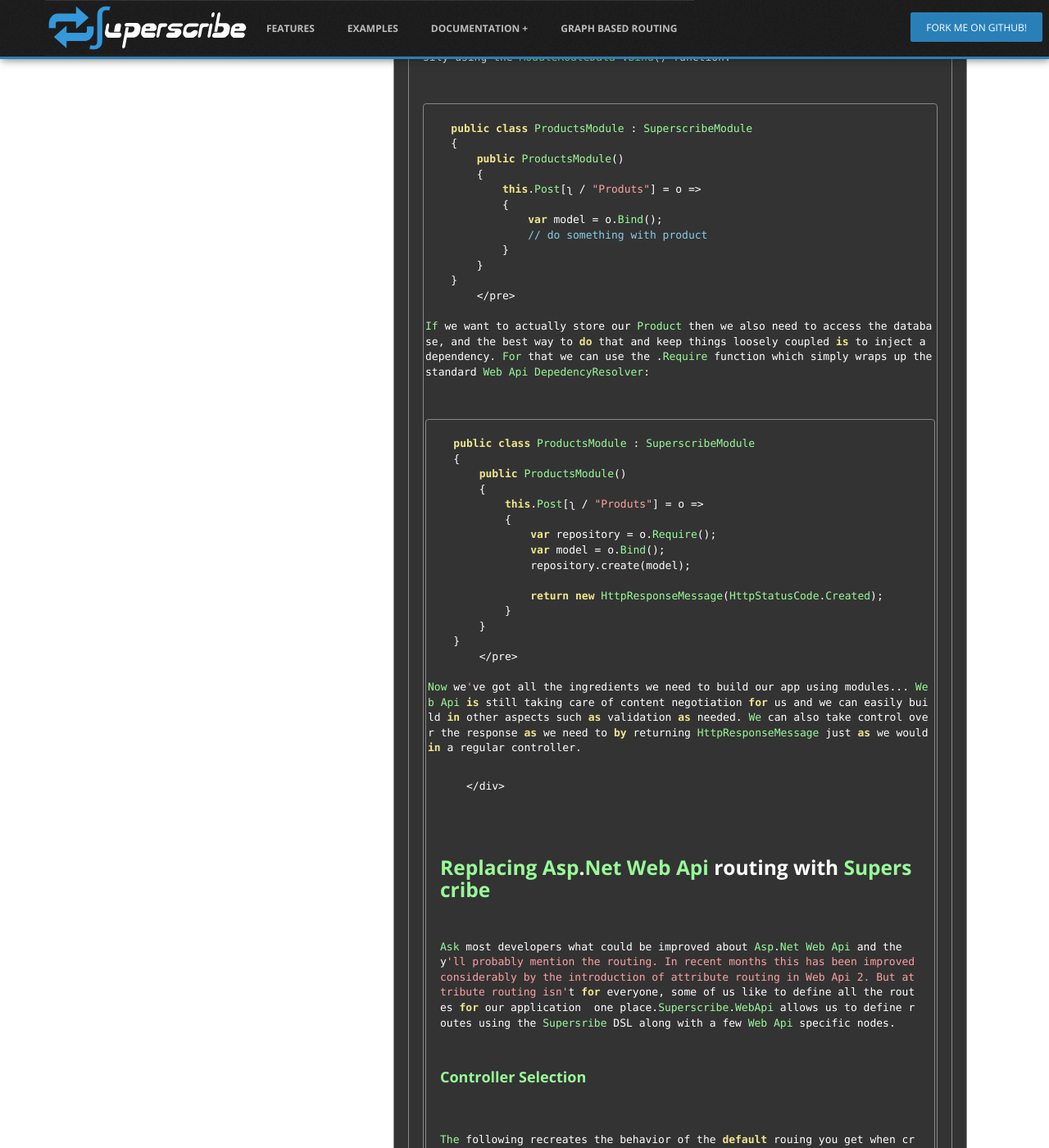
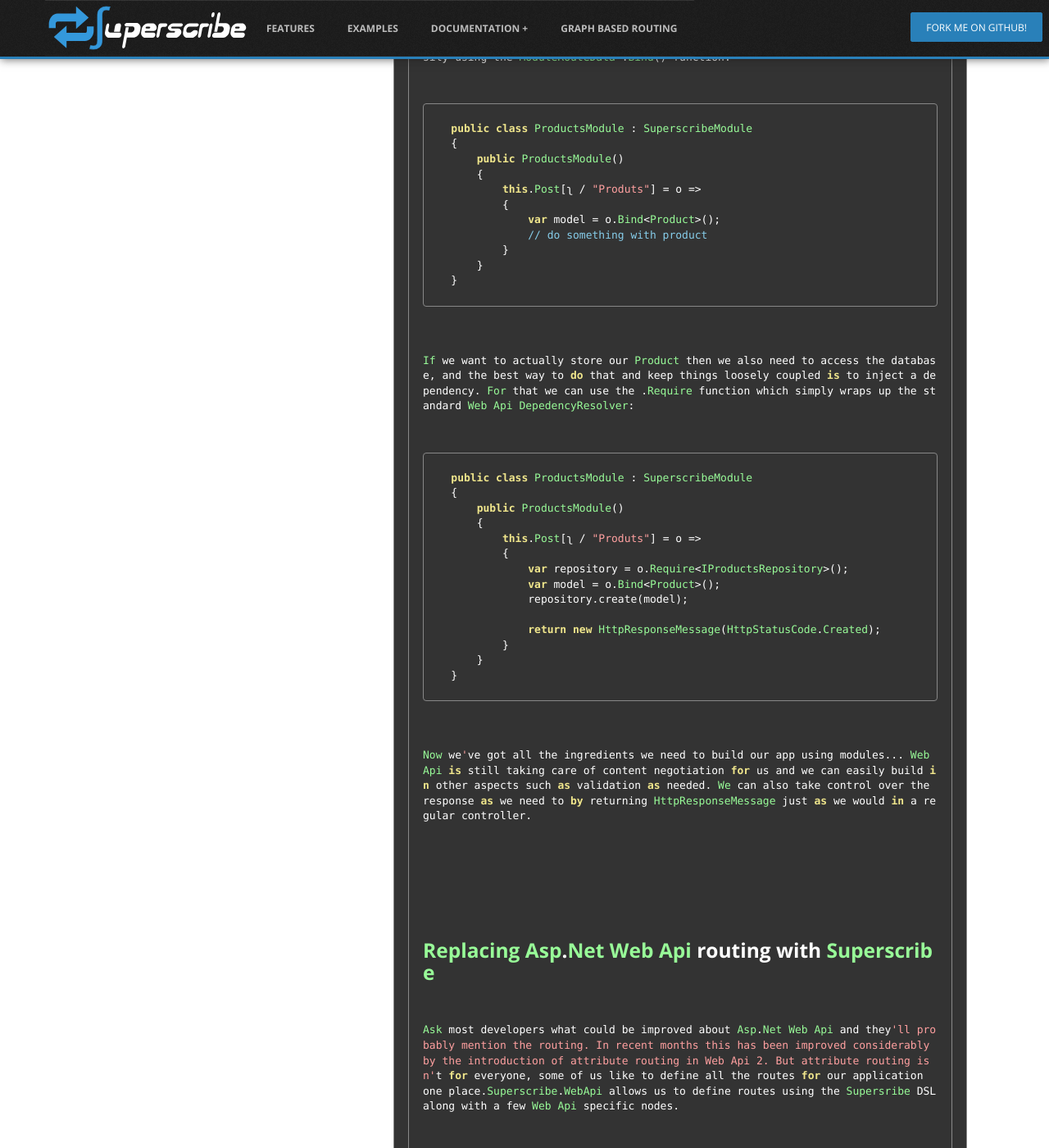
Before and after one commit to beyond-code-github/Superscribe, a Jekyll site: the page built from documentation.markdown, in a window 1280 px wide and 1400 px high, scrolled down 10943 px. Shown: the whole window at 82% size. Built offline with Jekyll 4.4.1, drawn with Linux system fonts in a browser that asks for light colours; some web fonts are replaced; Markdown is read by kramdown in place of the engine named in the settings.

Commit message:
Encoded < > in module examples

```diff
--- a/documentation.markdown
+++ b/documentation.markdown
@@ -327,7 +327,7 @@ title:  Features
         {
             this.Post[ʅ / "Produts"] = o =>
             {
-                var model = o.Bind<Product>();
+                var model = o.Bind&lt;Product&gt;();
                 // do something with product
             }
         }
@@ -342,8 +342,8 @@ title:  Features
         {
             this.Post[ʅ / "Produts"] = o =>
             {
-                var repository = o.Require<IProductsRepository>();
-                var model = o.Bind<Product>();
+                var repository = o.Require&lt;IProductsRepository&gt;();
+                var model = o.Bind&lt;Product&gt;();
                 repository.create(model);
 
                 return new HttpResponseMessage(HttpStatusCode.Created);
```
